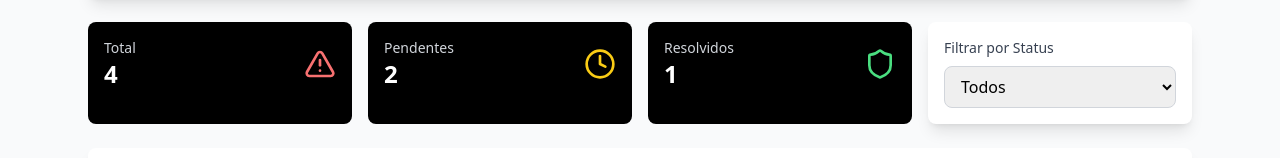
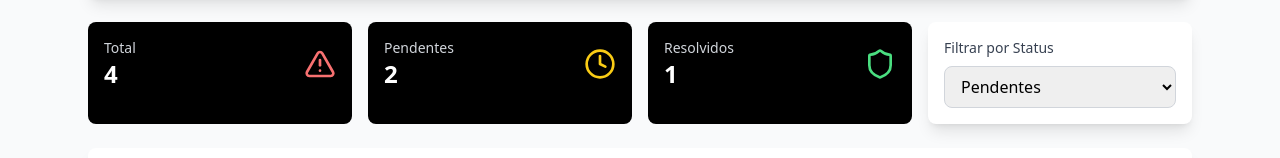
Before and after one commit to Gustavolskw/Start_up_VoiceLearn, a React (Vite) app: page / in a window 1280 px wide. Shown: the part 206-364 px from the top of the page. Built offline with nearby package versions, Linux system fonts and the light colour scheme.

Commit message:
tela de dennuncias mod - var filtro pendente

```diff
--- a/src/App.jsx
+++ b/src/App.jsx
@@ -211,7 +211,6 @@ const TorcidaSolidariaSimpleReports = () => {
             onChange={(e) => setFilterStatus(e.target.value)}
             className="w-full border border-gray-300 rounded-lg px-3 py-2 focus:outline-none focus:ring-2 focus:ring-red-500"
           >
-            <option value="todos">Todos</option>
             <option value="pendente">Pendentes</option>
             <option value="resolvido">Resolvidos</option>
             <option value="ignorado">Ignorados</option>
```
